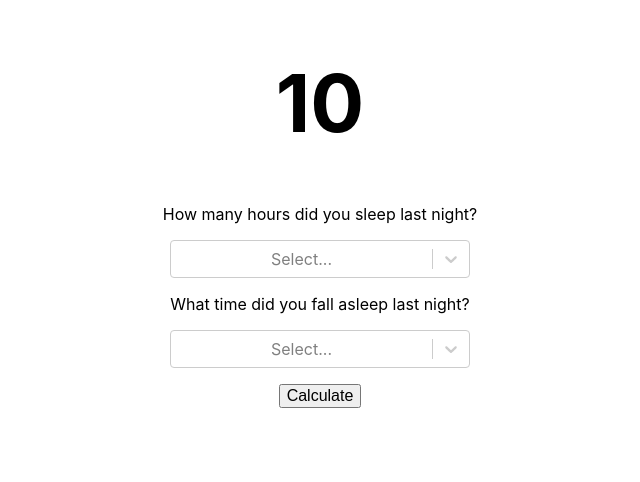
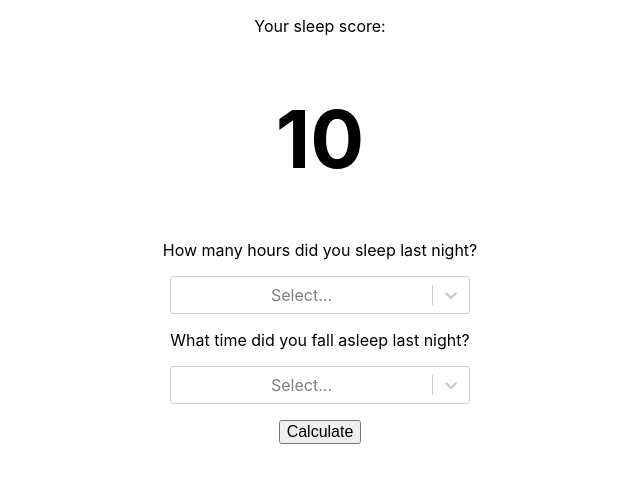
Before and after one commit to GhitaB/sleep-score-calculator, a React (Create React App) app: page / in a window 1280 px wide. Shown: the top 482 px of the page, without its empty margins (320-960 px from the left). Built offline with nearby package versions, Linux system fonts and the light colour scheme.

Commit message:
Add a text.

```diff
--- a/src/App.js
+++ b/src/App.js
@@ -66,7 +66,10 @@ const SelectTime = (props) => {
 
 const SleepScore = (props) => {
   return (
-    <h1>{props.score}</h1>
+    <>
+      <p>Your sleep score:</p>
+      <h1>{props.score}</h1>
+    </>
   )
 }
 
```
